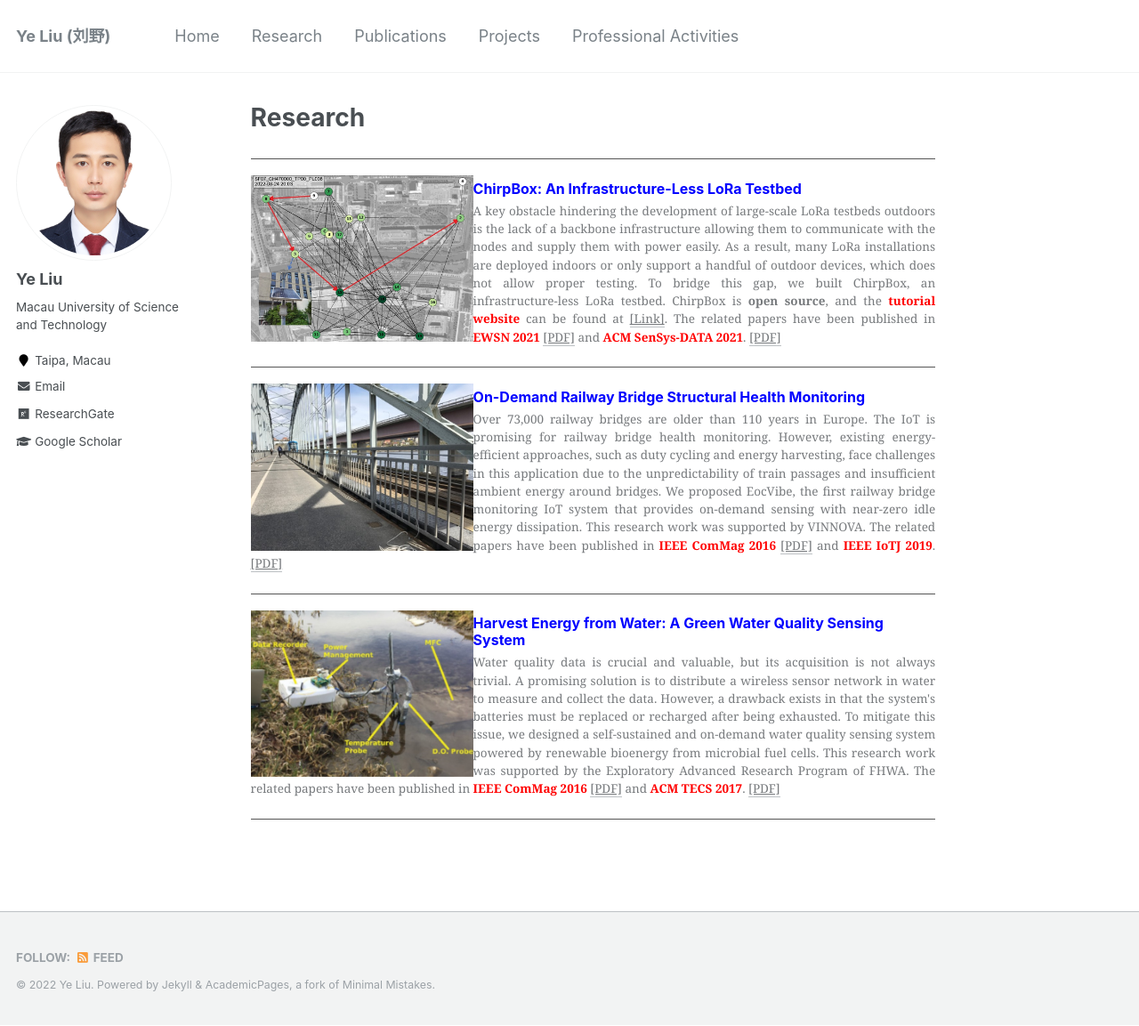
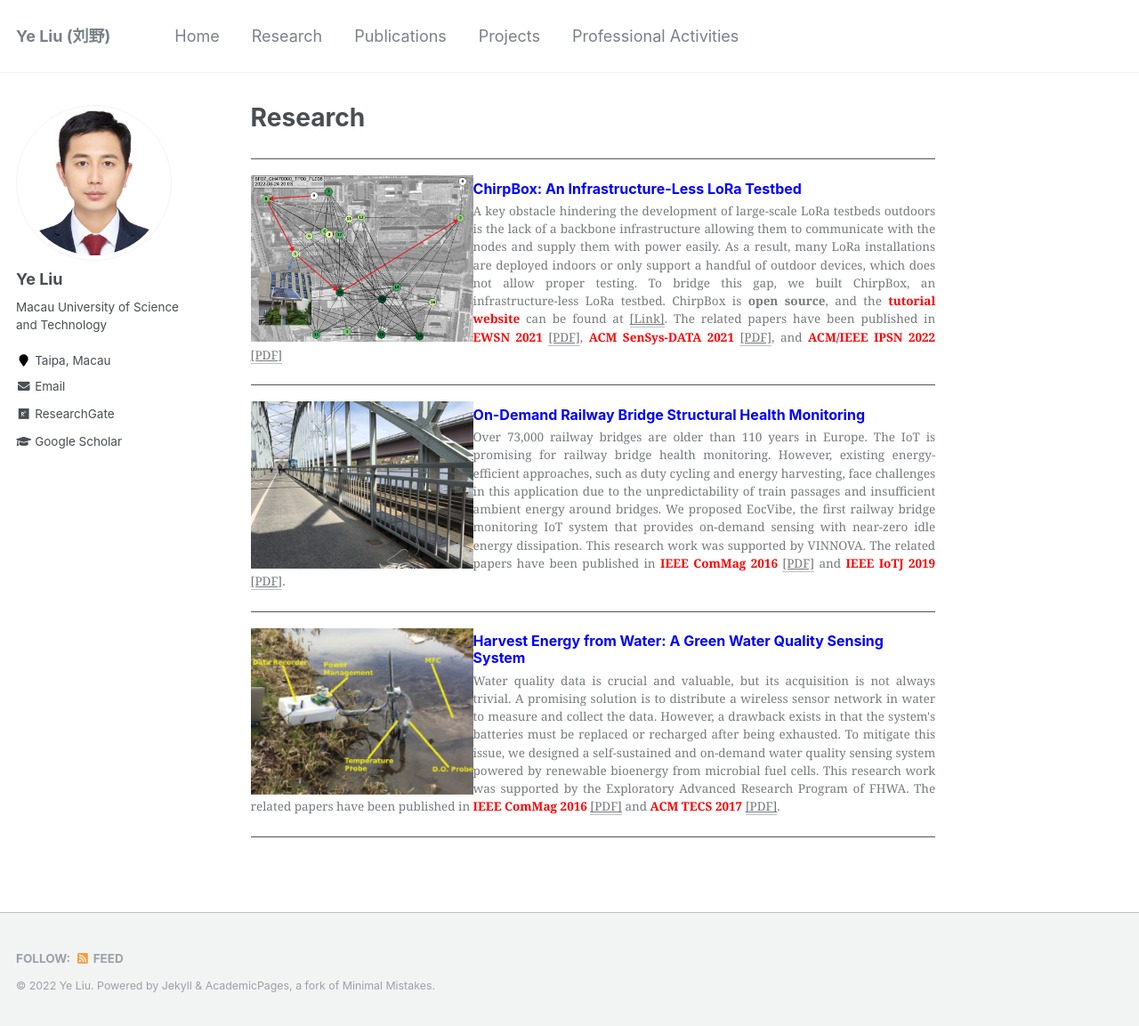
Before and after one commit to ChrisYe-Liu/chrisye-liu.github.io, a Jekyll site: the page built from _pages/research.md, in a window 1280 px wide and 1153 px high. Shown: the whole window at 89% size. Built offline with Jekyll 4.4.1, drawn with Linux system fonts in a browser that asks for light colours.

Commit message:
chirpbox

```diff
--- a/_pages/research.md
+++ b/_pages/research.md
@@ -12,7 +12,7 @@
 <figcaption>
 <h4><font  color=blue size=3><b>ChirpBox: An Infrastructure-Less LoRa Testbed</b></font></h4>
 <p style="text-align:justify;">
-A key obstacle hindering the development of large-scale LoRa testbeds outdoors is the lack of a backbone infrastructure allowing them to communicate with the nodes and supply them with power easily. As a result, many LoRa installations are deployed indoors or only support a handful of outdoor devices, which does not allow proper testing. To bridge this gap, we built ChirpBox, an infrastructure-less LoRa testbed. ChirpBox is <b>open source</b>, and the <font  color=red ><b>tutorial website </b></font>can be found at <a href="https://chirpbox.github.io/" target="_blank">[Link]</a>.  The related papers have been published in <font  color=red ><b>EWSN 2021</b></font> <a href="https://chrisye-liu.github.io/files/pei21chirpbox.pdf" target="_blank">[PDF]</a> and <font  color=red ><b>ACM SenSys-DATA 2021</b></font>. <a href="https://chrisye-liu.github.io/files/pei21loradataset.pdf" target="_blank">[PDF]</a>
+A key obstacle hindering the development of large-scale LoRa testbeds outdoors is the lack of a backbone infrastructure allowing them to communicate with the nodes and supply them with power easily. As a result, many LoRa installations are deployed indoors or only support a handful of outdoor devices, which does not allow proper testing. To bridge this gap, we built ChirpBox, an infrastructure-less LoRa testbed. ChirpBox is <b>open source</b>, and the <font  color=red ><b>tutorial website </b></font>can be found at <a href="https://chirpbox.github.io/" target="_blank">[Link]</a>.  The related papers have been published in <font  color=red ><b>EWSN 2021</b></font> <a href="https://chrisye-liu.github.io/files/pei21chirpbox.pdf" target="_blank">[PDF]</a>, <font  color=red ><b>ACM SenSys-DATA 2021</b></font> <a href="https://chrisye-liu.github.io/files/pei21loradataset.pdf" target="_blank">[PDF]</a>, and <font  color=red ><b>ACM/IEEE IPSN 2022</b></font> <a href="https://chrisye-liu.github.io/files/yang22emu.pdf" target="_blank">[PDF]</a>
 </p>
 </figcaption>
 <p>
@@ -23,7 +23,7 @@
 <figcaption>
 <h4><font  color=blue size=3><b>On-Demand Railway Bridge Structural Health Monitoring</b></font></h4>
 <p style="text-align:justify;">
-Over 73,000 railway bridges are older than 110 years in Europe. The IoT is promising for railway bridge health monitoring. However, existing energy-efficient approaches, such as duty cycling and energy harvesting, face challenges in this application due to the unpredictability of train passages and insufficient ambient energy around bridges. We proposed EocVibe, the first railway bridge monitoring IoT system that provides on-demand sensing with near-zero idle energy dissipation. This research work was supported by VINNOVA. The related papers have been published in <font  color=red ><b>IEEE ComMag 2016</b></font> <a href="https://chrisye-liu.github.io/files/ye16EcoSense.pdf" target="_blank">[PDF]</a> and <font  color=red ><b>IEEE IoTJ 2019</b></font>. <a href="https://chrisye-liu.github.io/files/ye19EcoVibe.pdf" target="_blank">[PDF]</a>
+Over 73,000 railway bridges are older than 110 years in Europe. The IoT is promising for railway bridge health monitoring. However, existing energy-efficient approaches, such as duty cycling and energy harvesting, face challenges in this application due to the unpredictability of train passages and insufficient ambient energy around bridges. We proposed EocVibe, the first railway bridge monitoring IoT system that provides on-demand sensing with near-zero idle energy dissipation. This research work was supported by VINNOVA. The related papers have been published in <font  color=red ><b>IEEE ComMag 2016</b></font> <a href="https://chrisye-liu.github.io/files/ye16EcoSense.pdf" target="_blank">[PDF]</a> and <font  color=red ><b>IEEE IoTJ 2019</b></font> <a href="https://chrisye-liu.github.io/files/ye19EcoVibe.pdf" target="_blank">[PDF]</a>.
 </p>
 </figcaption>
 <p>
@@ -34,7 +34,7 @@
 <figcaption>
 <h4><font  color=blue size=3><b>Harvest Energy from Water: A Green Water Quality Sensing System</b></font></h4>
 <p style="text-align:justify;">
-Water quality data is crucial and valuable, but its acquisition is not always trivial. A promising solution is to distribute a wireless sensor network in water to measure and collect the data. However, a drawback exists in that the system's batteries must be replaced or recharged after being exhausted. To mitigate this issue, we designed a self-sustained and on-demand water quality sensing system powered by renewable bioenergy from microbial fuel cells. This research work was supported by the Exploratory Advanced Research Program of FHWA.  The related papers have been published in <font  color=red ><b>IEEE ComMag 2016</b></font> <a href="https://chrisye-liu.github.io/files/ye16EcoSense.pdf" target="_blank">[PDF]</a> and <font  color=red ><b>ACM TECS 2017</b></font>. <a href="https://chrisye-liu.github.io/files/qi17watersensing.pdf" target="_blank">[PDF]</a>
+Water quality data is crucial and valuable, but its acquisition is not always trivial. A promising solution is to distribute a wireless sensor network in water to measure and collect the data. However, a drawback exists in that the system's batteries must be replaced or recharged after being exhausted. To mitigate this issue, we designed a self-sustained and on-demand water quality sensing system powered by renewable bioenergy from microbial fuel cells. This research work was supported by the Exploratory Advanced Research Program of FHWA.  The related papers have been published in <font  color=red ><b>IEEE ComMag 2016</b></font> <a href="https://chrisye-liu.github.io/files/ye16EcoSense.pdf" target="_blank">[PDF]</a> and <font  color=red ><b>ACM TECS 2017</b></font> <a href="https://chrisye-liu.github.io/files/qi17watersensing.pdf" target="_blank">[PDF]</a>.
 </p>
 </figcaption>
 <p>
```
Also changed, not shown: _pages/professional-activities.md (+1 -1 lines), images/research/ewsnphoto.jpg (added).
